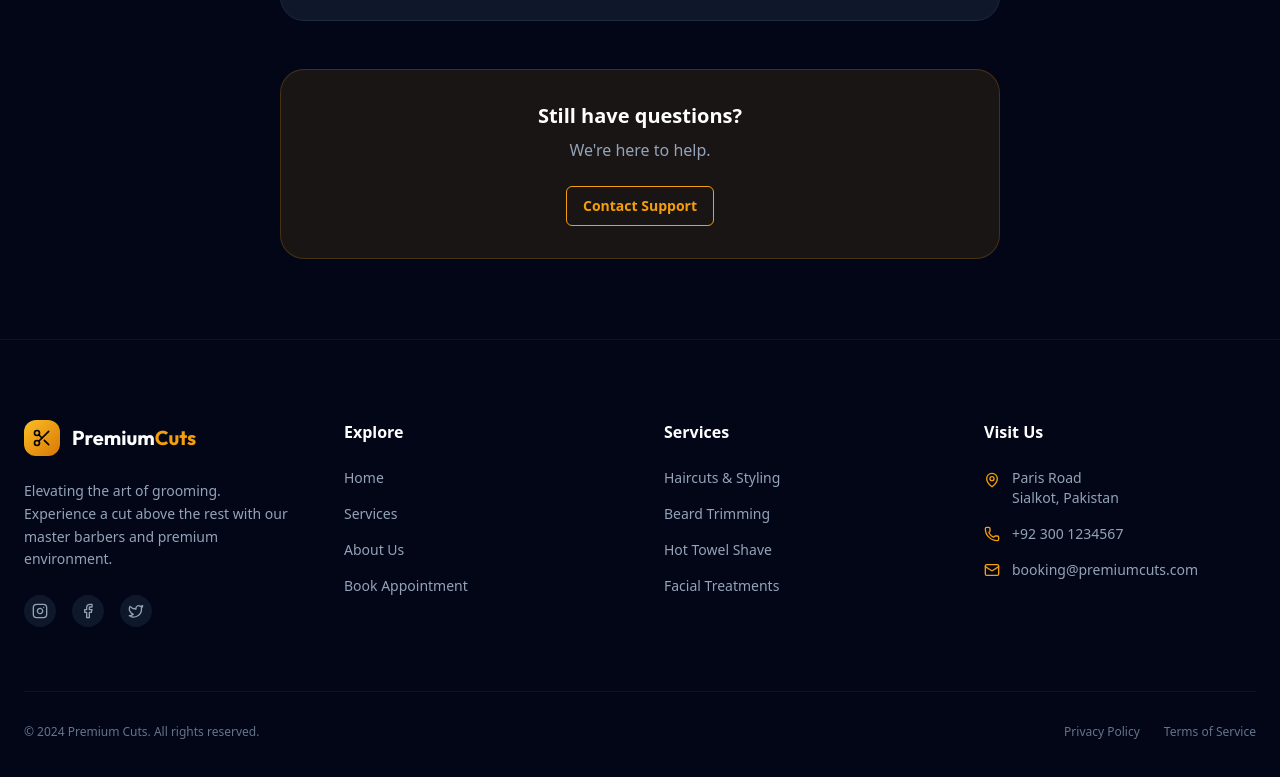
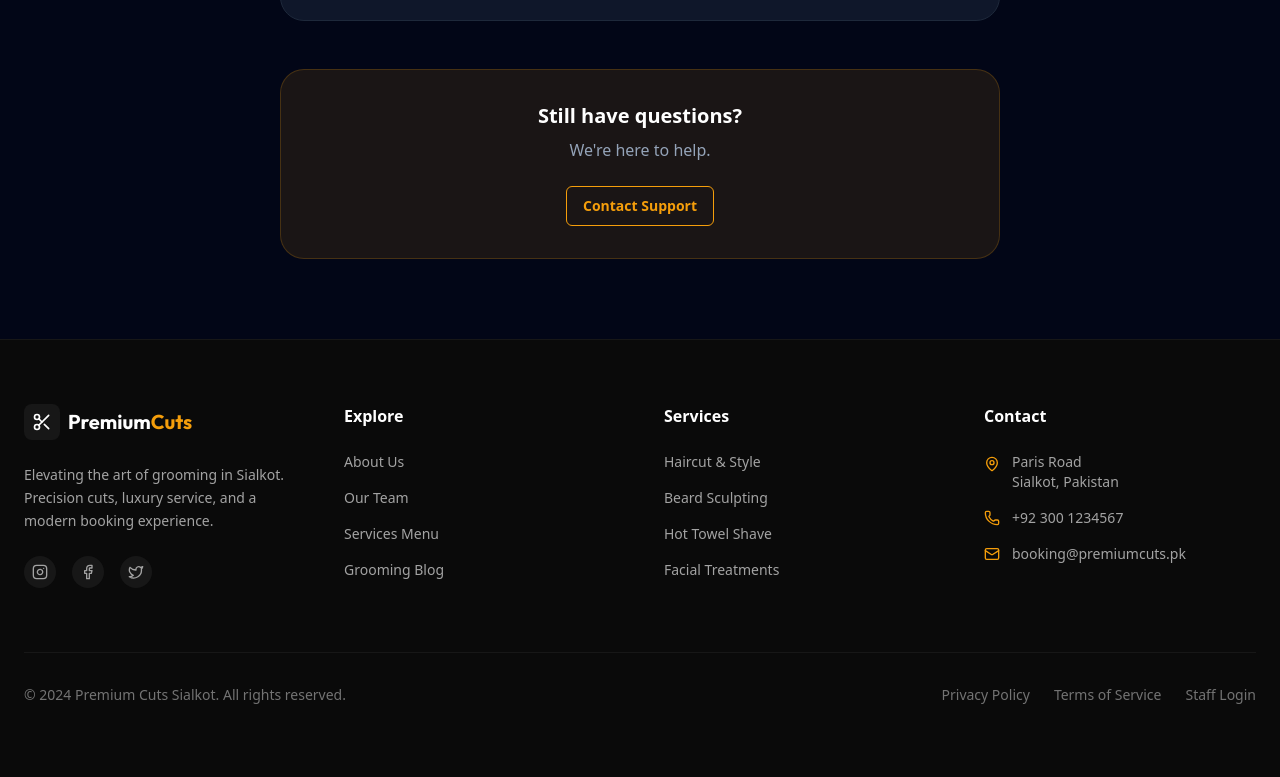
Before and after one commit to hassanasghardeveloper-svg/barber-app, a Next.js app: page /faq in a window 1280 px wide. Shown: the part 701-1478 px from the top of the page. After the commit the page ends 1438 px from the top, so only its background shows below. Built offline with nearby package versions, Linux system fonts and the light colour scheme.

Commit message:
Switch site theme from Blue-Slate to Premium True-Black Neutral

```diff
--- a/src/app/layout.tsx
+++ b/src/app/layout.tsx
@@ -75,7 +75,7 @@ export default function RootLayout({
                     dangerouslySetInnerHTML={{ __html: JSON.stringify(jsonLd) }}
                 />
             </head>
-            <body className={`${inter.variable} ${outfit.variable} font-sans antialiased min-h-screen bg-slate-950 text-slate-50 flex flex-col bg-noise`}>
+            <body className={`${inter.variable} ${outfit.variable} font-sans antialiased min-h-screen bg-neutral-950 text-neutral-50 flex flex-col bg-noise`}>
                 <Navbar />
                 <div className="flex-grow flex flex-col pb-20 md:pb-0">
                     {children}
--- a/src/app/page.tsx
+++ b/src/app/page.tsx
@@ -4,7 +4,7 @@ import { Star, Clock, MapPin, Phone, Scissors, Trophy, User, Calendar } from "lu
 
 export default function Home() {
     return (
-        <main className="flex-col bg-slate-950">
+        <main className="flex-col bg-neutral-950">
 
             {/* --- HERO SECTION --- */}
             <section className="relative h-screen min-h-[800px] flex items-center justify-center overflow-hidden">
@@ -15,7 +15,7 @@ export default function Home() {
                         alt="Barber Shop Background"
                         className="w-full h-full object-cover opacity-40 grayscale"
                     />
-                    <div className="absolute inset-0 bg-gradient-to-t from-slate-950 via-slate-950/50 to-transparent" />
+                    <div className="absolute inset-0 bg-gradient-to-t from-neutral-950 via-neutral-950/50 to-transparent" />
                 </div>
 
                 <div className="relative z-10 text-center space-y-6 px-4 max-w-5xl mx-auto mt-20">
@@ -30,7 +30,7 @@ export default function Home() {
                         </span>
                     </h1>
 
-                    <p className="text-slate-300 text-lg md:text-2xl font-light max-w-2xl mx-auto tracking-wide">
+                    <p className="text-neutral-300 text-lg md:text-2xl font-light max-w-2xl mx-auto tracking-wide">
                         Where traditional mastery meets modern luxury.
                     </p>
 
@@ -49,8 +49,8 @@ export default function Home() {
                 </div>
 
                 {/* Info Strip */}
-                <div className="absolute bottom-0 w-full bg-slate-900/80 backdrop-blur-md border-t border-white/10 py-6 hidden md:block">
-                    <div className="container mx-auto flex justify-center gap-16 text-slate-300 text-sm font-bold uppercase tracking-widest">
+                <div className="absolute bottom-0 w-full bg-neutral-900/80 backdrop-blur-md border-t border-white/10 py-6 hidden md:block">
+                    <div className="container mx-auto flex justify-center gap-16 text-neutral-300 text-sm font-bold uppercase tracking-widest">
                         <div className="flex items-center gap-3">
                             <MapPin className="text-amber-500 w-5 h-5" /> Paris Road, Sialkot
                         </div>
@@ -65,7 +65,7 @@ export default function Home() {
             </section>
 
             {/* --- TEAM CIRCLES --- */}
-            <section className="py-24 bg-slate-950 text-center">
+            <section className="py-24 bg-neutral-950 text-center">
                 <div className="container mx-auto px-6">
                     <h2 className="text-amber-500 font-bold tracking-widest uppercase mb-4 text-sm">Our Talent</h2>
                     <h3 className="text-4xl text-white font-bold font-heading mb-16 uppercase">Meet the Masters</h3>
@@ -93,9 +93,9 @@ export default function Home() {
             </section>
 
             {/* --- LIGHT SERVICES SECTION (The "Torn Paper" Effect) --- */}
-            <section className="py-32 bg-[#F5F5F0] text-slate-900 relative">
+            <section className="py-32 bg-[#F5F5F0] text-neutral-900 relative">
                 {/* Top Jagged Edge (CSS substitute) */}
-                <div className="absolute top-0 left-0 w-full h-16 bg-slate-950" style={{ clipPath: "polygon(0 0, 100% 0, 100% 100%, 0 20%)" }}></div>
+                <div className="absolute top-0 left-0 w-full h-16 bg-neutral-950" style={{ clipPath: "polygon(0 0, 100% 0, 100% 100%, 0 20%)" }}></div>
 
                 <div className="container mx-auto px-6 relative z-10">
                     <div className="text-center mb-16">
@@ -115,29 +115,29 @@ export default function Home() {
                             { name: "Kid's Cut", price: "$20", desc: "For the little gentlemen (Under 12)" },
                         ].map((item, i) => (
                             <div key={i} className="flex flex-col group">
-                                <div className="flex items-end justify-between font-bold text-xl uppercase mb-2 border-b-2 border-slate-200 pb-2 group-hover:border-amber-500 transition-colors">
+                                <div className="flex items-end justify-between font-bold text-xl uppercase mb-2 border-b-2 border-neutral-200 pb-2 group-hover:border-amber-500 transition-colors">
                                     <span>{item.name}</span>
                                     <span className="text-amber-600">{item.price}</span>
                                 </div>
-                                <p className="text-slate-500 italic text-sm">{item.desc}</p>
+                                <p className="text-neutral-500 italic text-sm">{item.desc}</p>
                             </div>
                         ))}
                     </div>
 
                     <div className="text-center mt-16">
                         <Link href="/services">
-                            <Button className="h-14 px-10 bg-black text-white hover:bg-slate-800 font-bold uppercase tracking-widest text-lg rounded-none">
+                            <Button className="h-14 px-10 bg-black text-white hover:bg-neutral-800 font-bold uppercase tracking-widest text-lg rounded-none">
                                 View Full Price List
                             </Button>
                         </Link>
                     </div>
                 </div>
                 {/* Bottom Jagged Edge */}
-                <div className="absolute bottom-0 left-0 w-full h-16 bg-slate-950" style={{ clipPath: "polygon(0 80%, 100% 0, 100% 100%, 0 100%)" }}></div>
+                <div className="absolute bottom-0 left-0 w-full h-16 bg-neutral-950" style={{ clipPath: "polygon(0 80%, 100% 0, 100% 100%, 0 100%)" }}></div>
             </section>
 
             {/* --- STATS & IMAGES --- */}
-            <section className="py-24 bg-slate-950 relative overflow-hidden">
+            <section className="py-24 bg-neutral-950 relative overflow-hidden">
                 <div className="container mx-auto px-6 relative z-10">
                     <div className="grid grid-cols-2 md:grid-cols-4 gap-8 text-center border-b border-white/10 pb-20 mb-20">
                         {[
@@ -149,18 +149,18 @@ export default function Home() {
                             <div key={i} className="space-y-4">
                                 <stat.icon className="w-8 h-8 text-amber-500 mx-auto" />
                                 <div className="text-4xl md:text-5xl font-black text-white">{stat.num}</div>
-                                <div className="text-slate-400 uppercase tracking-widest text-xs font-bold">{stat.label}</div>
+                                <div className="text-neutral-400 uppercase tracking-widest text-xs font-bold">{stat.label}</div>
                             </div>
                         ))}
                     </div>
 
                     <div className="grid grid-cols-1 md:grid-cols-2 gap-0">
-                        <div className="bg-slate-900 p-12 md:p-20 flex flex-col justify-center items-start text-left space-y-6">
+                        <div className="bg-neutral-900 p-12 md:p-20 flex flex-col justify-center items-start text-left space-y-6">
                             <h3 className="text-amber-500 font-bold uppercase tracking-widest">About Us</h3>
                             <h2 className="text-4xl md:text-6xl font-black text-white font-heading leading-tight">
                                 MORE THAN JUST <br /> A HAIRCUT
                             </h2>
-                            <p className="text-slate-400 text-lg leading-relaxed">
+                            <p className="text-neutral-400 text-lg leading-relaxed">
                                 We believe grooming is an essential part of being a gentleman.
                                 Our shop is fashioned as a haven where you can relax, network, and walk out looking your absolute best.
                             </p>
@@ -184,16 +184,16 @@ export default function Home() {
             {/* --- FINAL CTA with MAP BG --- */}
             <section className="relative py-40 flex items-center justify-center">
                 {/* Map Background Placeholder */}
-                <div className="absolute inset-0 z-0 bg-slate-900 opacity-50">
+                <div className="absolute inset-0 z-0 bg-neutral-900 opacity-50">
                     <img src="https://images.unsplash.com/photo-1524661135-423995f22d0b?w=2074&q=80" className="w-full h-full object-cover opacity-20 mix-blend-overlay" />
                 </div>
 
                 <div className="relative z-10 text-center max-w-4xl mx-auto px-6">
-                    <div className="bg-slate-950/90 p-12 md:p-20 border border-amber-500/30 backdrop-blur-sm">
+                    <div className="bg-neutral-950/90 p-12 md:p-20 border border-amber-500/30 backdrop-blur-sm">
                         <h2 className="text-4xl md:text-6xl font-black text-white font-heading uppercase mb-8">
                             Ready for the <span className="text-amber-500 mr-2 ml-2">Experience?</span>
                         </h2>
-                        <p className="text-slate-400 text-xl mb-10 max-w-xl mx-auto">
+                        <p className="text-neutral-400 text-xl mb-10 max-w-xl mx-auto">
                             Stop waiting in lines. Book your seat with the best barbers in Sialkot today.
                         </p>
                         <Link href="/book">
--- a/src/components/Footer.tsx
+++ b/src/components/Footer.tsx
@@ -1,57 +1,64 @@
 import Link from "next/link";
 import { Scissors, Instagram, Facebook, Twitter, MapPin, Phone, Mail } from "lucide-react";
 
+// Helper component for social icons
+const SocialIcon = ({ icon: Icon }: { icon: React.ElementType }) => (
+    <a href="#" className="p-2 bg-neutral-900 rounded-full text-neutral-400 hover:text-amber-500 hover:bg-neutral-800 transition-all">
+        <Icon className="w-4 h-4" />
+    </a>
+);
+
 export default function Footer() {
     return (
-        <footer className="bg-slate-950 border-t border-white/5 pt-20 pb-10">
+        <footer className="bg-neutral-950 border-t border-neutral-900 pt-16 pb-8">
             <div className="container mx-auto px-6">
                 <div className="grid grid-cols-1 md:grid-cols-4 gap-12 mb-16">
                     {/* Brand */}
-                    <div className="md:col-span-1 space-y-6">
-                        <Link href="/" className="flex items-center gap-3">
-                            <div className="p-2 bg-gradient-to-br from-amber-400 to-amber-600 rounded-xl">
-                                <Scissors className="w-5 h-5 text-black" />
+                    <div className="space-y-6">
+                        <Link href="/" className="flex items-center gap-2 group">
+                            <div className="p-2 bg-neutral-900 rounded-lg group-hover:bg-amber-500 transition-colors">
+                                <Scissors className="w-5 h-5 text-white group-hover:text-black" />
                             </div>
                             <span className="font-heading font-bold text-xl text-white">
                                 Premium<span className="text-amber-500">Cuts</span>
                             </span>
                         </Link>
-                        <p className="text-slate-400 text-sm leading-relaxed">
-                            Elevating the art of grooming. Experience a cut above the rest with our master barbers and premium environment.
+                        <p className="text-neutral-400 text-sm leading-relaxed">
+                            Elevating the art of grooming in Sialkot. Precision cuts, luxury service, and a modern booking experience.
                         </p>
                         <div className="flex gap-4">
-                            <a href="#" className="p-2 bg-slate-900 rounded-full text-slate-400 hover:text-amber-500 hover:bg-slate-800 transition-all"><Instagram className="w-4 h-4" /></a>
-                            <a href="#" className="p-2 bg-slate-900 rounded-full text-slate-400 hover:text-amber-500 hover:bg-slate-800 transition-all"><Facebook className="w-4 h-4" /></a>
-                            <a href="#" className="p-2 bg-slate-900 rounded-full text-slate-400 hover:text-amber-500 hover:bg-slate-800 transition-all"><Twitter className="w-4 h-4" /></a>
+                            <SocialIcon icon={Instagram} />
+                            <SocialIcon icon={Facebook} />
+                            <SocialIcon icon={Twitter} />
                         </div>
                     </div>
 
-                    {/* Quick Links */}
+                    {/* Links */}
                     <div>
-                        <h4 className="text-white font-bold mb-6">Explore</h4>
-                        <ul className="space-y-4 text-sm text-slate-400">
-                            <li><Link href="/" className="hover:text-amber-500 transition-colors">Home</Link></li>
-                            <li><Link href="/services" className="hover:text-amber-500 transition-colors">Services</Link></li>
+                        <h4 className="font-bold text-white mb-6">Explore</h4>
+                        <ul className="space-y-4 text-sm text-neutral-400">
                             <li><Link href="/about" className="hover:text-amber-500 transition-colors">About Us</Link></li>
-                            <li><Link href="/book" className="hover:text-amber-500 transition-colors">Book Appointment</Link></li>
+                            <li><Link href="/team" className="hover:text-amber-500 transition-colors">Our Team</Link></li>
+                            <li><Link href="/services" className="hover:text-amber-500 transition-colors">Services Menu</Link></li>
+                            <li><Link href="/blog" className="hover:text-amber-500 transition-colors">Grooming Blog</Link></li>
                         </ul>
                     </div>
 
-                    {/* Services */}
+                    {/* Links */}
                     <div>
-                        <h4 className="text-white font-bold mb-6">Services</h4>
-                        <ul className="space-y-4 text-sm text-slate-400">
-                            <li>Haircuts & Styling</li>
-                            <li>Beard Trimming</li>
-                            <li>Hot Towel Shave</li>
-                            <li>Facial Treatments</li>
+                        <h4 className="font-bold text-white mb-6">Services</h4>
+                        <ul className="space-y-4 text-sm text-neutral-400">
+                            <li><Link href="/book" className="hover:text-amber-500 transition-colors">Haircut & Style</Link></li>
+                            <li><Link href="/book" className="hover:text-amber-500 transition-colors">Beard Sculpting</Link></li>
+                            <li><Link href="/book" className="hover:text-amber-500 transition-colors">Hot Towel Shave</Link></li>
+                            <li><Link href="/book" className="hover:text-amber-500 transition-colors">Facial Treatments</Link></li>
                         </ul>
                     </div>
 
                     {/* Contact */}
                     <div>
-                        <h4 className="text-white font-bold mb-6">Visit Us</h4>
-                        <ul className="space-y-4 text-sm text-slate-400">
+                        <h4 className="font-bold text-white mb-6">Contact</h4>
+                        <ul className="space-y-4 text-sm text-neutral-400">
                             <li className="flex items-start gap-3">
                                 <MapPin className="w-4 h-4 text-amber-500 shrink-0 mt-1" />
                                 <span>Paris Road<br />Sialkot, Pakistan</span>
@@ -62,17 +69,18 @@ export default function Footer() {
                             </li>
                             <li className="flex items-center gap-3">
                                 <Mail className="w-4 h-4 text-amber-500 shrink-0" />
-                                <span>booking@premiumcuts.com</span>
+                                <span>booking@premiumcuts.pk</span>
                             </li>
                         </ul>
                     </div>
                 </div>
 
-                <div className="border-t border-white/5 pt-8 flex flex-col md:flex-row justify-between items-center gap-4 text-xs text-slate-500">
-                    <p>&copy; 2024 Premium Cuts. All rights reserved.</p>
+                <div className="border-t border-neutral-900 pt-8 flex flex-col md:flex-row justify-between items-center gap-4 text-sm text-neutral-500">
+                    <p>© 2024 Premium Cuts Sialkot. All rights reserved.</p>
                     <div className="flex gap-6">
-                        <a href="#" className="hover:text-white transition-colors">Privacy Policy</a>
-                        <a href="#" className="hover:text-white transition-colors">Terms of Service</a>
+                        <Link href="/privacy" className="hover:text-white transition-colors">Privacy Policy</Link>
+                        <Link href="/terms" className="hover:text-white transition-colors">Terms of Service</Link>
+                        <Link href="/admin/login" className="hover:text-white transition-colors">Staff Login</Link>
                     </div>
                 </div>
             </div>
--- a/src/components/Navbar.tsx
+++ b/src/components/Navbar.tsx
@@ -19,7 +19,7 @@ export default function Navbar() {
     ];
 
     return (
-        <nav className="fixed top-0 z-50 w-full bg-slate-950/90 backdrop-blur-md border-b border-white/5 shadow-2xl transition-all duration-300">
+        <nav className="fixed top-0 z-50 w-full bg-neutral-950/90 backdrop-blur-md border-b border-white/5 shadow-2xl transition-all duration-300">
             <div className="container mx-auto px-6 h-28 flex items-center justify-center relative">
 
                 {/* Left Navigation */}
@@ -41,7 +41,7 @@ export default function Navbar() {
                     <span className="font-heading font-black text-3xl tracking-tighter text-white leading-none group-hover:text-amber-500 transition-colors">
                         PREMIUM<span className="text-amber-500 group-hover:text-white transition-colors">CUTS</span>
                     </span>
-                    <span className="text-[10px] uppercase tracking-[0.4em] text-slate-500 font-bold">Sialkot</span>
+                    <span className="text-[10px] uppercase tracking-[0.4em] text-neutral-500 font-bold">Sialkot</span>
                 </Link>
 
                 {/* Right Navigation */}
```
